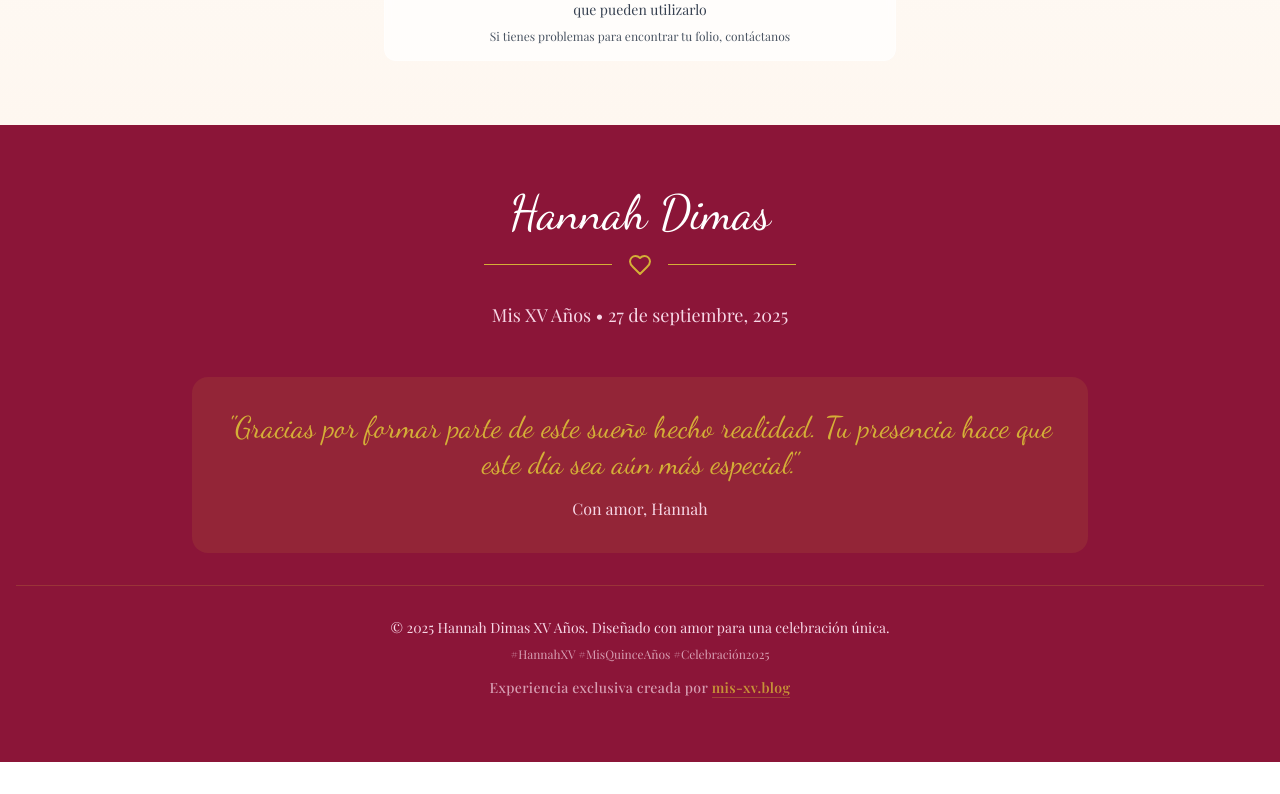
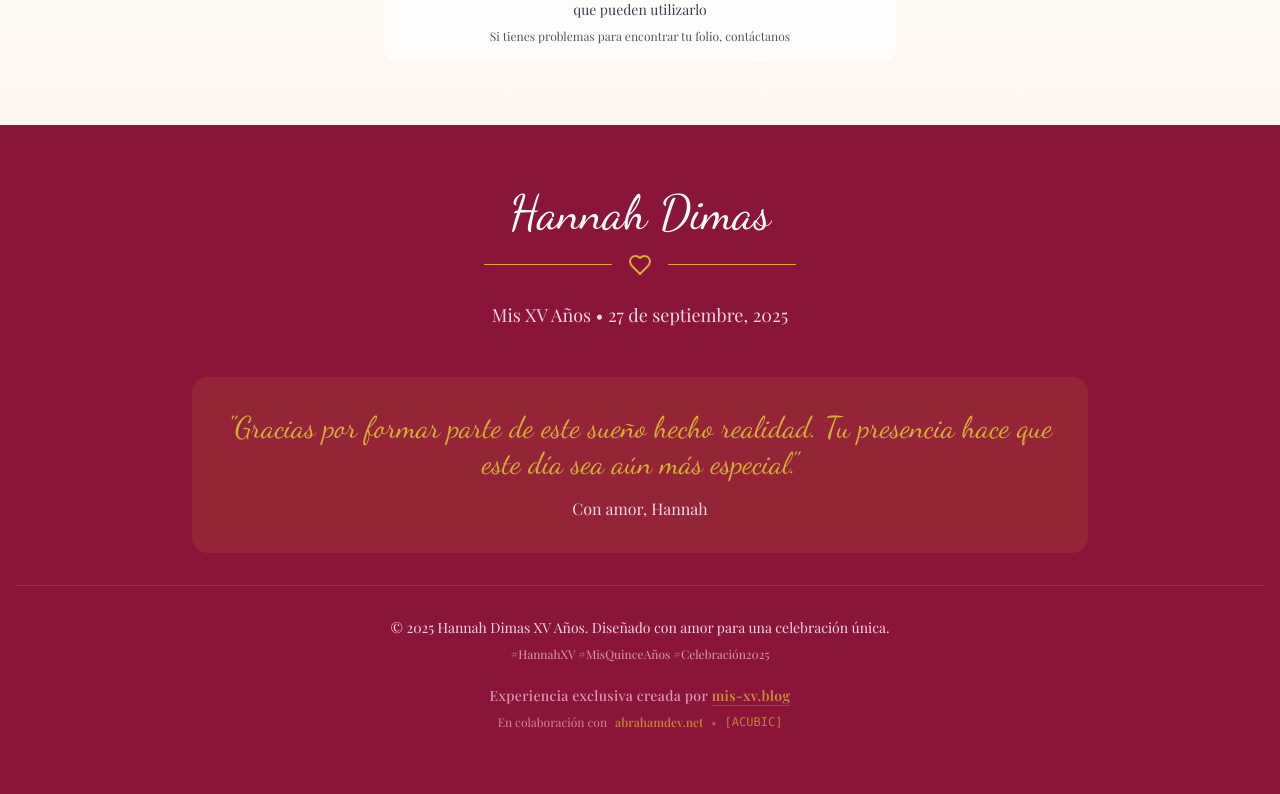
Before and after one commit to abraham-developer/xv-hd, a React (Vite) app: page / in a window 1280 px wide. Shown: the part 7559-8353 px from the top of the page. Before the commit the page ends 8321 px from the top, so only its background shows below. Built offline with nearby package versions, Linux system fonts and the light colour scheme.

Commit message:
[ADD] Agrega colaboracion a A Cubic

```diff
--- a/src/components/Footer.tsx
+++ b/src/components/Footer.tsx
@@ -59,7 +59,10 @@ const Footer = () => {
             <p className="text-quince-blush/70 text-xs mt-2">
               #HannahXV #MisQuinceAños #Celebración2025
             </p>
-            <p className="text-quince-blush/70 text-sm mt-4 font-medium tracking-wide">
+
+            {/* Colaboraciones */}
+            <div className="mt-6 space-y-2">
+              <p className="text-quince-blush/70 text-sm font-medium tracking-wide">
                 Experiencia exclusiva creada por{' '}
                 <a
                   href="https://mis-xv.blog"
@@ -70,6 +73,21 @@ const Footer = () => {
                   mis-xv.blog
                 </a>
               </p>
+
+              <div className="flex items-center justify-center space-x-2 text-quince-blush/60 text-xs">
+                <span>En colaboración con</span>
+                <a
+                  href="https://abrahamdev.net"
+                  target="_blank"
+                  rel="noopener noreferrer"
+                  className="text-quince-gold/70 hover:text-quince-gold transition-all duration-500 font-semibold"
+                >
+                  abrahamdev.net
+                </a>
+                <span className="text-quince-gold/50">•</span>
+                <span className="text-quince-gold/70 font-mono text-xs">[ACUBIC]</span>
+              </div>
+            </div>
           </div>
         </div>
       </div>
```
Lines whose indentation alone changed are shown as unchanged.
